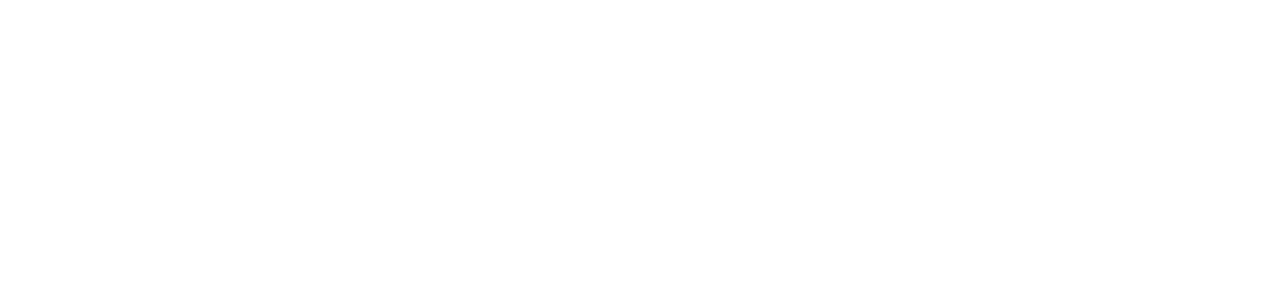
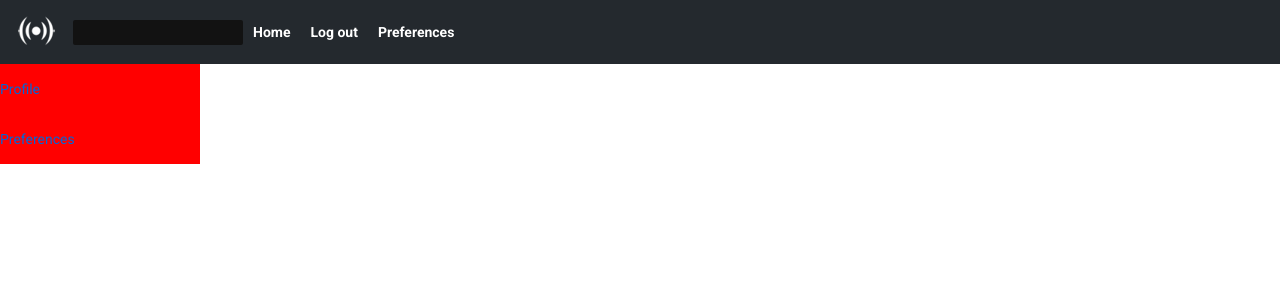
Before and after one commit to bbzitopirulito/streamers, a React (Create React App) app: page /settings/profile in a window 1280 px wide. Shown: the top 300 px of the page. Built offline with nearby package versions, Linux system fonts and the light colour scheme.

Commit message:
changing the 'preferences' to 'settings', changing the routes and creating a settings menu using styled components

```diff
--- a/src/components/Navmenu/index.js
+++ b/src/components/Navmenu/index.js
@@ -1,8 +1,7 @@
 import React from 'react';
-import Nav from '../Nav';
-
 import { Link } from 'react-router-dom';
 
+import Nav from '../Styled/Nav';
 import liveIcon from '../../assets/live_icon.png';
 
 import './styles.css';
@@ -23,7 +22,7 @@
             <Link to="/">Log out</Link>
         </div>
         <div className="menuitem">
-            <Link to="/preferences">Preferences</Link>
+            <Link to="/settings/preferences">Preferences</Link>
         </div>
 
 
--- /dev/null
+++ b/src/components/SettingsNav/index.js
@@ -0,0 +1,19 @@
+import React from 'react';
+import { Link } from 'react-router-dom';
+
+import NavSettings from '../Styled/SettingsNav';
+
+import "./styles.css";
+
+const SettingsNav = () => (
+    <NavSettings>
+        <div className="settingsmenuitem">
+            <Link to="/settings/profile">Profile</Link>
+        </div>
+        <div className="settingsmenuitem">
+            <Link to="/settings/preferences">Preferences</Link>
+        </div>
+    </NavSettings>
+);
+
+export default SettingsNav;
--- /dev/null
+++ b/src/components/SettingsNav/styles.css
@@ -0,0 +1,8 @@
+.settingsmenuitem {
+    display: flex;
+    align-items: center;
+    height:50px;
+}
+
+.settingsmenuitem > a {
+}
--- a/src/components/Nav/index.js
+++ b/src/components/Styled/Nav/index.js
@@ -1,6 +1,5 @@
 import React from 'react';
 import styled from 'styled-components';
-import { Link } from 'react-router-dom';
 
 const Nav = styled.nav`
     width:100%;
--- /dev/null
+++ b/src/components/Styled/SettingsNav/index.js
@@ -0,0 +1,15 @@
+import React from 'react';
+import styled from 'styled-components';
+
+const NavSettings = styled.nav`
+    width: 200px;
+    height: auto;
+    background-color:#f00;
+
+    a {
+        color:#0366d6;
+        text-decoration:none;
+    }
+`;
+
+export default NavSettings;
--- /dev/null
+++ b/src/pages/Settings/Preferences/index.js
@@ -0,0 +1,22 @@
+import React from 'react';
+import Navmenu from '../../../components/Navmenu';
+import SettingsNav from '../../../components/SettingsNav';
+
+export default function Preferences() {
+    return (
+        <>
+            <div className="preferenceswrapper">
+                <Navmenu />
+                <div className="painel">
+                    <div className="paineloptions">
+                        <SettingsNav />
+                    </div>
+                    <div className="painelscreen">
+
+                    </div>
+                </div>
+
+            </div>
+        </>
+    );
+}
--- a/src/pages/Preferences/index.js
+++ b/src/pages/Settings/Profile/index.js
@@ -1,15 +1,18 @@
 import React from 'react';
 
-import Navmenu from '../../components/Navmenu';
+import Navmenu from '../../../components/Navmenu';
+import SettingsNav from '../../../components/SettingsNav';
 
-export default function Preferences() {
+export default function Profile() {
     return (
         <>
             <div className="preferenceswrapper">
-                <Navmenu/>
+                <Navmenu />
                 <div className="painel">
                     <div className="paineloptions">
+                        <SettingsNav>
 
+                        </SettingsNav>
                     </div>
                     <div className="painelscreen">
 
--- /dev/null
+++ b/src/pages/Settings/Profile/styles.css
@@ -0,0 +1,3 @@
+.preferenceswrapper > .painel {
+    display: flex;
+}
--- a/src/routes.js
+++ b/src/routes.js
@@ -3,7 +3,8 @@
 
 import SignUp from './pages/SignUp';
 import Feed from './pages/Feed';
-import Preferences from './pages/Preferences';
+import Profile from './pages/Settings/Profile';
+import Preferences from './pages/Settings/Preferences';
 
 export default function Routes() {
     return (
@@ -11,7 +12,8 @@
             <Switch>
                 <Route path="/" exact component={SignUp} />
                 <Route path="/feed" component={Feed} />
-                <Route path="/preferences" component={Preferences} />
+                <Route path="/settings/profile" component={Profile} />
+                <Route path="/settings/preferences" component={Preferences} />
             </Switch>
         </BrowserRouter>
     );
```
Also changed, not shown: src/pages/Settings/Preferences/styles.css (added).
